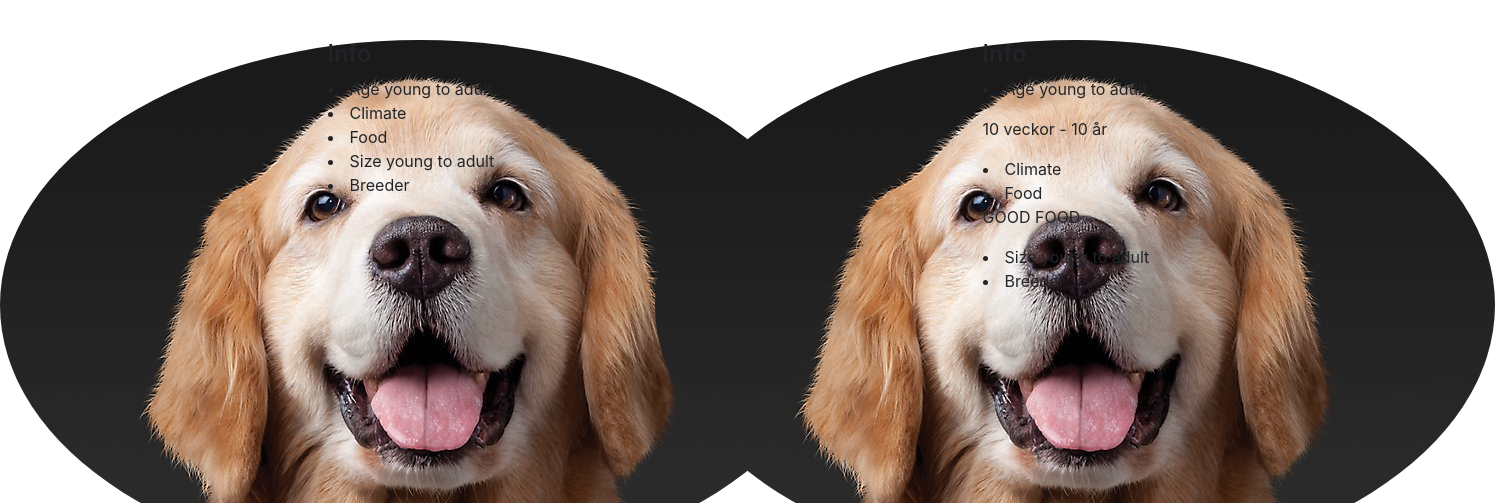
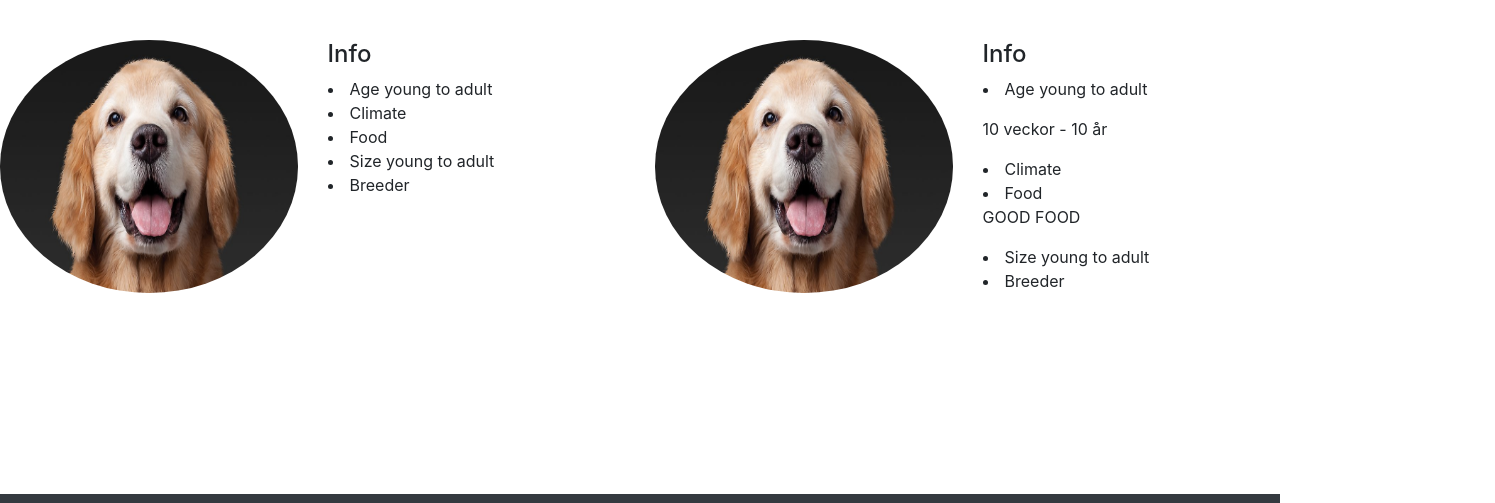
Before and after one commit to tryhardmatte/bootstrap-intro, a plain HTML site: page bootstrap-intro/dog.html in a window 1280 px wide. Shown: the part 136-639 px from the top of the page, 1495 px wide, since content can reach past the window. Drawn offline with Linux system fonts and the light colour scheme.

Commit message:
Update main.css

```diff
--- a/bootstrap-intro/main.css
+++ b/bootstrap-intro/main.css
@@ -6,6 +6,7 @@
 	padding: 5px;
 	z-index: 10000;
 }
-.rund-img{
-	border-radius: 50%;
+.rounded-circle{
+	width: 100%;
+	height: 100%;
 }
```
